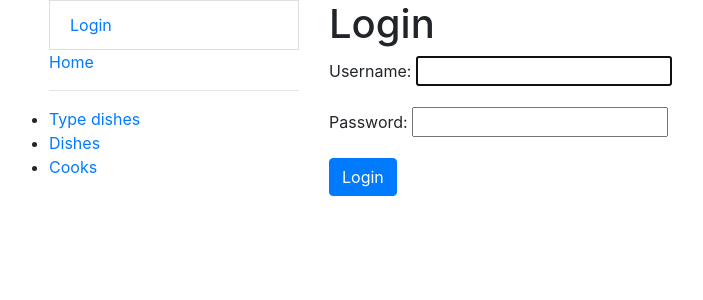
After one commit to halyna-baklanova/restaurant-kitchen-service, a Django app: page /accounts/login/ in a window 1280 px wide. The commit adds this page. Shown: the top 300 px of the page, without its empty margins (6-709 px from the left). Run offline with Django 5.2, Linux system fonts and the light colour scheme; some libraries are stand-ins or nearby versions.

Commit message:
feat
registration user

```diff
--- a/management/urls.py
+++ b/management/urls.py
@@ -10,8 +10,6 @@ from management.views import (
     DishTypeDetailView
 )
 
-app_name = "management"
-
 urlpatterns = [
     path("", index, name="index"),
     path("dish-types/", DishTypeListView.as_view(), name="dish-type-list"),
@@ -20,5 +18,6 @@ urlpatterns = [
     path("dishes/<int:pk>", DishDetailView.as_view(), name="dish-detail"),
     path("cooks/", CookListView.as_view(), name="cooks-list"),
     path("cooks/<int:pk>", CookDetailView.as_view(), name="cook-detail"),
+]
 
-]
+app_name = "management"
--- a/restaurant_kitchen_service/settings.py
+++ b/restaurant_kitchen_service/settings.py
@@ -39,6 +39,7 @@ INSTALLED_APPS = [
     "django.contrib.sessions",
     "django.contrib.messages",
     "django.contrib.staticfiles",
+    "crispy_forms",
     "debug_toolbar",
     "management",
 ]
@@ -134,6 +135,8 @@ DEFAULT_AUTO_FIELD = "django.db.models.BigAutoField"
 
 AUTH_USER_MODEL = "management.Cook"
 
+LOGIN_REDIRECT_URL = "/"
+
 INTERNAL_IPS = [
     "127.0.0.1",
 ]
--- a/restaurant_kitchen_service/urls.py
+++ b/restaurant_kitchen_service/urls.py
@@ -21,6 +21,6 @@ from django.urls import path, include
 urlpatterns = [
     path("admin/", admin.site.urls),
     path("", include("management.urls", namespace="management")),
-
-    path("__debug__/", include('debug_toolbar.urls')),
+    path("accounts/", include("django.contrib.auth.urls")),
+    path("__debug__/", include("debug_toolbar.urls")),
 ]
--- a/templates/includes/sidebar.html
+++ b/templates/includes/sidebar.html
@@ -1,5 +1,14 @@
 {% block sidebar %}
   <ul>
+    {% if user.is_authenticated %}
+      <li class="list-group-item">User: <a href="{{ user.get_absolute_url }}">{{ user.get_username }}</a></li>
+      <form method="POST" action="{% url 'logout' %}">
+        {% csrf_token %}
+        <button type="submit">Logout</button>
+      </form>
+    {% else %}
+      <li class="list-group-item"><a href="{% url 'login' %}?next={{ request.path }}">Login</a></li>
+    {% endif %}
 
     <a href="{% url 'management:index' %}">Home</a>
     <hr>
--- /dev/null
+++ b/templates/registration/login.html
@@ -0,0 +1,15 @@
+{% extends "base.html" %}
+{% load crispy_forms_filters %}
+
+{% block content %}
+  <h1>Login</h1>
+  {% if form.errors %}
+    <p>Your username and password didn't match. Please try again.</p>
+  {% endif %}
+  <form action="{% url 'login' %}" method="POST">
+    {% csrf_token %}
+    {{ form.as_p }}
+    <input type="submit" value="Login" class="btn btn-primary"/>
+    <input type="hidden" name="next" value="{{ next }}"/>
+  </form>
+{% endblock %}
```
Also changed, not shown: management/views.py (+9 -6 lines), templates/registration/logged_out.html (added, +7 -0 lines).
